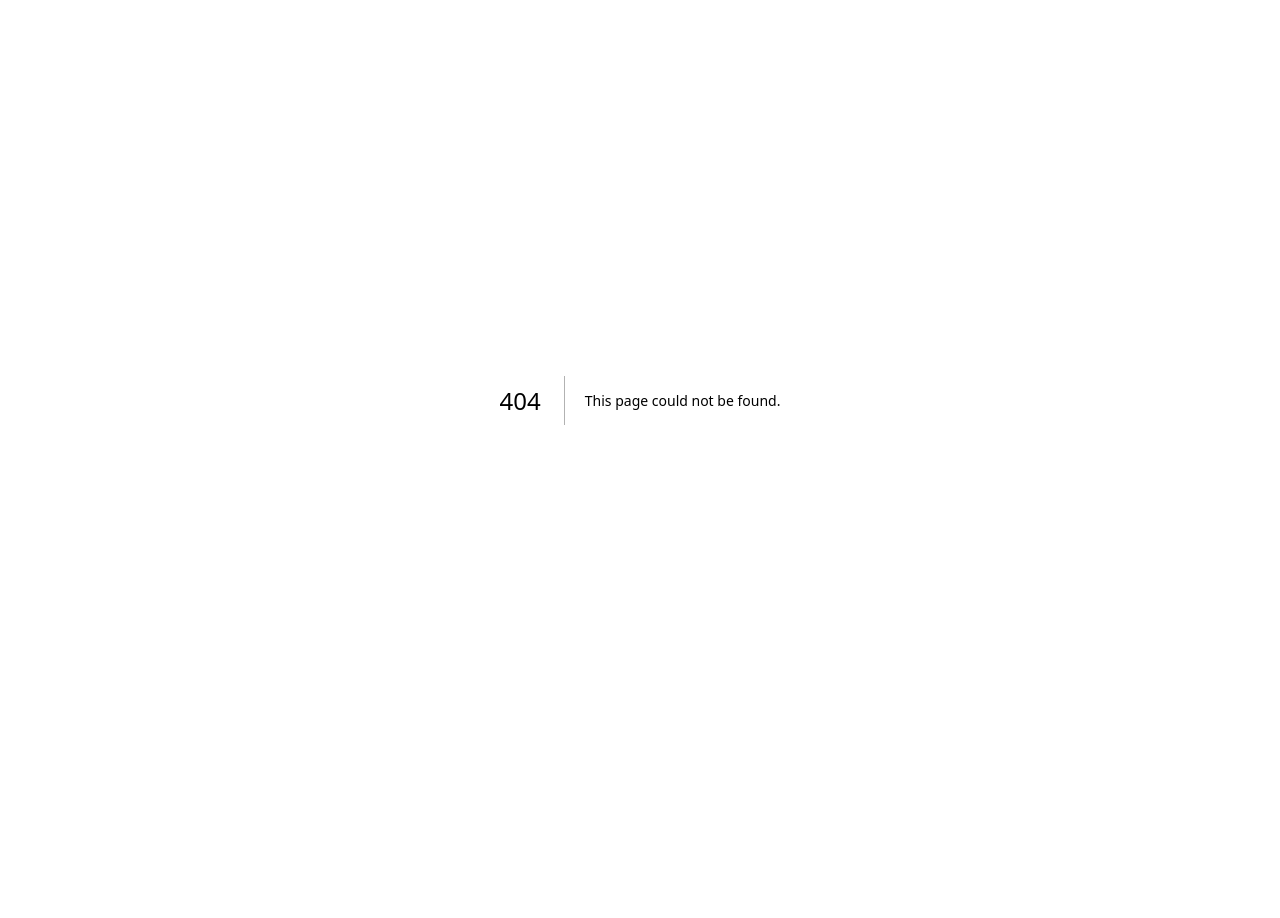
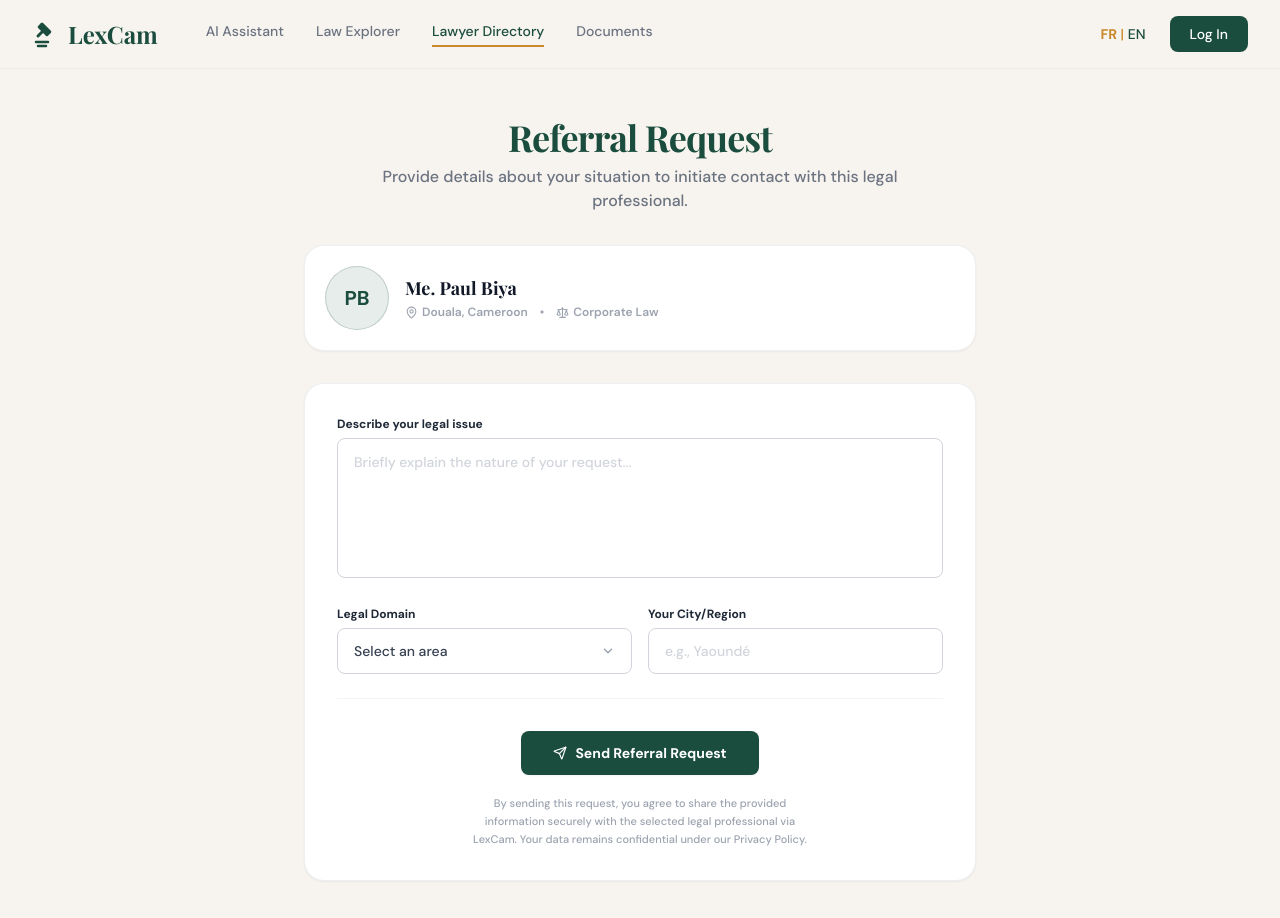
Before and after one commit to chewi-clinton/LexCamAI, a Next.js app in the folder frontend/: page /lawyer/1/referral in a window 1280 px wide. Before the commit this address had no page. Shown: the top 918 px of the page. Before the commit the page ends 800 px from the top, so only its background shows below. Built offline with nearby package versions, Linux system fonts and the light colour scheme.

Commit message:
lawyer referral request form

```diff
--- /dev/null
+++ b/frontend/src/app/(main)/lawyer/[id]/referral/page.jsx
@@ -0,0 +1,121 @@
+'use client';
+import React from 'react';
+import { Send, MapPin, Scale, ChevronDown } from 'lucide-react';
+import Header from '@/components/layout/Header';
+
+export default function ReferralRequest() {
+  return (
+    <div className="min-h-screen bg-[#F7F4EF] font-sans flex flex-col">
+      <Header activePage="lawyer" />
+
+      <div className="flex-1 flex items-center justify-center py-12 px-6 md:px-16">
+        <div className="max-w-3xl w-full space-y-8 flex flex-col items-center">
+
+          {/* Header Block */}
+          <div className="text-center space-y-2">
+            <h2 className="font-serif text-3xl md:text-4xl font-bold text-primary tracking-tight">
+              Referral Request
+            </h2>
+            <p className="text-gray-500 text-sm md:text-base font-medium max-w-xl">
+              Provide details about your situation to initiate contact with this legal professional.
+            </p>
+          </div>
+
+          {/* Lawyer Summary Card */}
+          <div className="bg-white border border-gray-200/60 shadow-sm rounded-2xl p-5 flex items-center gap-4 w-full max-w-2xl">
+            <div className="w-16 h-16 rounded-full bg-primary/10 text-primary flex items-center justify-center font-bold text-xl flex-shrink-0 border border-primary/20 select-none">
+              PB
+            </div>
+            <div className="space-y-1">
+              <h3 className="font-serif text-lg font-bold text-gray-900 leading-snug">
+                Me. Paul Biya
+              </h3>
+              <div className="flex flex-wrap items-center gap-x-3 gap-y-1 text-xs font-semibold text-gray-400">
+                <span className="flex items-center gap-1">
+                  <MapPin size={13} className="text-gray-400" />
+                  Douala, Cameroon
+                </span>
+                <span>•</span>
+                <span className="flex items-center gap-1">
+                  <Scale size={13} className="text-gray-400" />
+                  Corporate Law
+                </span>
+              </div>
+            </div>
+          </div>
+
+          {/* Form */}
+          <div className="bg-white rounded-2xl border border-gray-200/60 shadow-sm p-6 md:p-8 w-full max-w-2xl">
+            <form className="space-y-6" onSubmit={(e) => e.preventDefault()}>
+
+              <div className="space-y-1.5 text-xs font-bold text-gray-700">
+                <label htmlFor="legal-issue" className="block text-gray-800">
+                  Describe your legal issue
+                </label>
+                <textarea
+                  id="legal-issue"
+                  rows={5}
+                  placeholder="Briefly explain the nature of your request..."
+                  className="w-full bg-white border border-gray-300 rounded-lg px-4 py-3 text-sm font-medium text-gray-800 outline-none focus:ring-1 focus:ring-primary focus:border-primary transition-shadow resize-none leading-relaxed placeholder:text-gray-300"
+                />
+              </div>
+
+              <div className="grid grid-cols-1 sm:grid-cols-2 gap-4 text-xs font-bold text-gray-700">
+                <div className="space-y-1.5">
+                  <label htmlFor="legal-domain" className="block text-gray-800">
+                    Legal Domain
+                  </label>
+                  <div className="relative bg-white border border-gray-300 rounded-lg">
+                    <select
+                      id="legal-domain"
+                      className="w-full bg-transparent px-4 py-3 text-sm font-medium text-gray-700 outline-none appearance-none cursor-pointer focus:ring-1 focus:ring-primary focus:border-primary rounded-lg"
+                    >
+                      <option value="">Select an area</option>
+                      <option value="labor">Labor Law</option>
+                      <option value="housing">Housing</option>
+                      <option value="family">Family Law</option>
+                      <option value="criminal">Criminal</option>
+                      <option value="corporate">Corporate Law</option>
+                      <option value="land">Land</option>
+                      <option value="ohada">OHADA</option>
+                    </select>
+                    <ChevronDown size={14} className="absolute right-4 top-1/2 -translate-y-1/2 text-gray-400 pointer-events-none stroke-[2.5]" />
+                  </div>
+                </div>
+
+                <div className="space-y-1.5">
+                  <label htmlFor="city-region" className="block text-gray-800">
+                    Your City/Region
+                  </label>
+                  <input
+                    id="city-region"
+                    type="text"
+                    placeholder="e.g., Yaoundé"
+                    className="w-full bg-white border border-gray-300 rounded-lg px-4 py-3 text-sm font-medium text-gray-800 outline-none focus:ring-1 focus:ring-primary focus:border-primary transition-shadow placeholder:text-gray-300"
+                  />
+                </div>
+              </div>
+
+              <div className="border-t border-gray-100 pt-2" />
+
+              <div className="space-y-5 text-center">
+                <button
+                  type="submit"
+                  className="w-full sm:w-auto mx-auto bg-primary hover:bg-primary-dark transition-colors text-white font-bold py-3 px-8 rounded-lg text-sm flex items-center justify-center gap-2 shadow-sm"
+                >
+                  <Send size={14} /> Send Referral Request
+                </button>
+
+                <p className="text-[11px] text-gray-400 font-medium leading-relaxed max-w-md mx-auto text-balance select-none">
+                  By sending this request, you agree to share the provided information securely with the selected legal professional via LexCam. Your data remains confidential under our Privacy Policy.
+                </p>
+              </div>
+
+            </form>
+          </div>
+
+        </div>
+      </div>
+    </div>
+  );
+}
```
